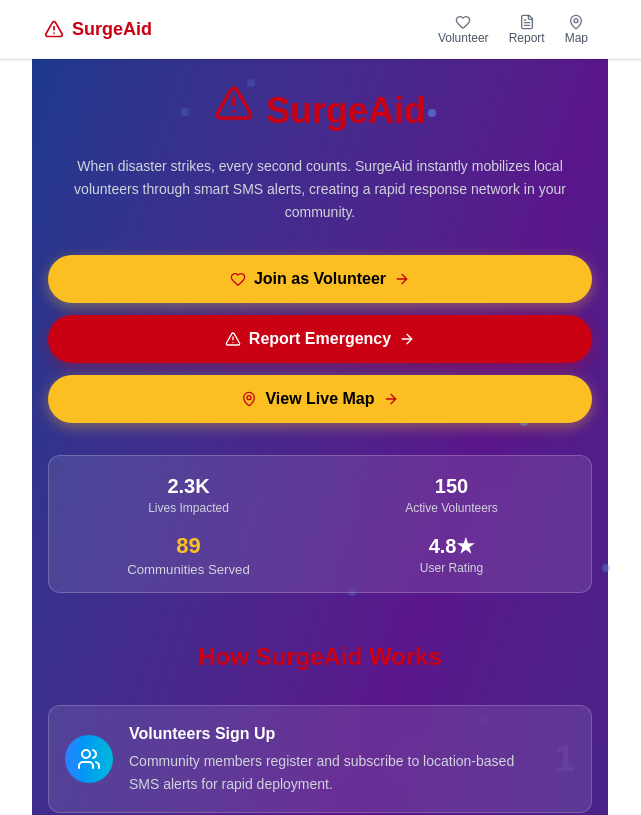
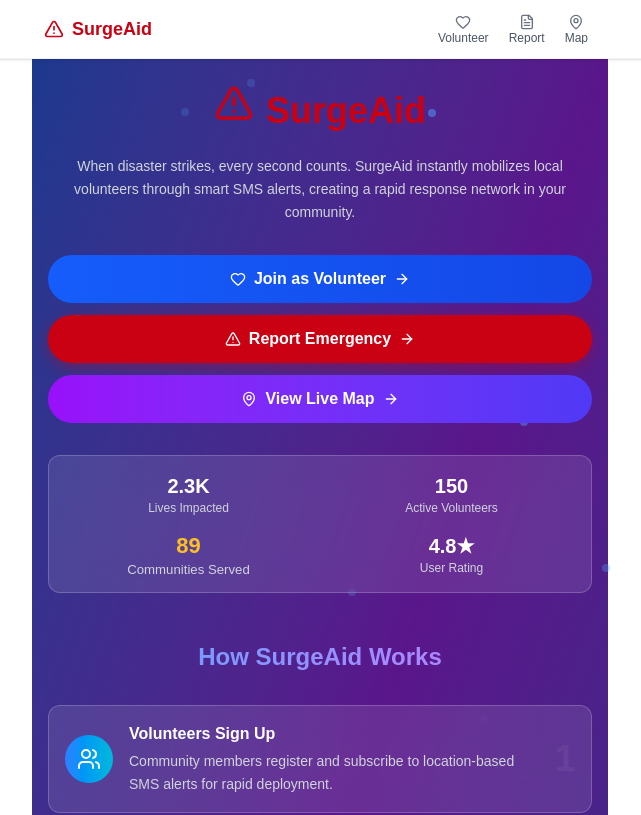
Before and after one commit to Kush1601/SurgeAid, a Next.js app: page / in a window 1280 px wide. Shown: the top 815 px of the page, without its empty margins (320-961 px from the left). Built offline with nearby package versions, Linux system fonts and the light colour scheme.

Commit message:
fixed UI color

```diff
--- a/app/page.js
+++ b/app/page.js
@@ -64,14 +64,13 @@ export default function Home() {
           <div className="flex flex-col gap-3 mb-8">
             <a
               href="/volunteer"
-              className="group relative overflow-hidden text-black px-6 py-3 rounded-full font-semibold transition-all duration-300 transform hover:scale-105"
-              style={{backgroundColor: '#fbbf24', boxShadow: '0 4px 14px 0 rgba(251, 191, 36, 0.39)'}}
+              className="group relative overflow-hidden bg-gradient-to-r from-blue-600 to-blue-700 hover:from-blue-700 hover:to-blue-800 text-white px-6 py-3 rounded-full font-semibold transition-all duration-300 transform hover:scale-105"
             >
               <div className="absolute inset-0 bg-gradient-to-r from-white/0 via-white/20 to-white/0 transform -skew-x-12 -translate-x-full group-hover:translate-x-full transition-transform duration-700"></div>
               <span className="relative flex items-center justify-center gap-2">
-                <Heart className="w-4 h-4" style={{color: '#ca0013'}} />
+                <Heart className="w-4 h-4" />
                 Join as Volunteer
-                <ArrowRight className="w-4 h-4 group-hover:translate-x-1 transition-transform" style={{color: '#ca0013'}} />
+                <ArrowRight className="w-4 h-4 group-hover:translate-x-1 transition-transform" />
               </span>
             </a>
 
@@ -90,14 +89,13 @@ export default function Home() {
 
             <a
               href="/map"
-              className="group relative overflow-hidden text-black px-6 py-3 rounded-full font-semibold transition-all duration-300 transform hover:scale-105"
-              style={{backgroundColor: '#fbbf24', boxShadow: '0 4px 14px 0 rgba(251, 191, 36, 0.39)'}}
+              className="group relative overflow-hidden bg-gradient-to-r from-purple-600 to-indigo-600 hover:from-purple-700 hover:to-indigo-700 text-white px-6 py-3 rounded-full font-semibold transition-all duration-300 transform hover:scale-105"
             >
               <div className="absolute inset-0 bg-gradient-to-r from-white/0 via-white/20 to-white/0 transform -skew-x-12 -translate-x-full group-hover:translate-x-full transition-transform duration-700"></div>
               <span className="relative flex items-center justify-center gap-2">
-                <MapPin className="w-4 h-4" style={{color: '#ca0013'}} />
+                <MapPin className="w-4 h-4" />
                 View Live Map
-                <ArrowRight className="w-4 h-4 group-hover:translate-x-1 transition-transform" style={{color: '#ca0013'}} />
+                <ArrowRight className="w-4 h-4 group-hover:translate-x-1 transition-transform" />
               </span>
             </a>
           </div>
@@ -123,7 +121,7 @@ export default function Home() {
 
         {/* How it Works Section */}
         <section className={`mb-12 transform transition-all duration-1000 delay-300 ${isVisible ? 'translate-y-0 opacity-100' : 'translate-y-10 opacity-0'}`}>
-          <h2 className="text-2xl font-bold text-center mb-8" style={{color: '#ca0013'}}>
+          <h2 className="text-2xl font-bold text-center mb-8 bg-gradient-to-r from-blue-400 to-purple-400 bg-clip-text text-transparent">
             How SurgeAid Works
           </h2>
 
--- a/app/report/page.js
+++ b/app/report/page.js
@@ -193,8 +193,7 @@ export default function ReportPage() {
                   type="button"
                   onClick={useGeolocation}
                   disabled={locationLoading}
-                  className="w-full py-3 text-white rounded-xl transition-colors disabled:opacity-50 disabled:cursor-not-allowed flex items-center justify-center gap-2"
-                  style={{backgroundColor: locationLoading ? 'rgba(156, 163, 175, 0.3)' : 'rgba(251, 191, 36, 0.3)', border: '1px solid rgba(251, 191, 36, 0.3)'}}
+                  className="w-full py-3 bg-purple-600/30 hover:bg-purple-600/50 border border-purple-400/30 text-white rounded-xl transition-colors disabled:opacity-50 disabled:cursor-not-allowed flex items-center justify-center gap-2"
                 >
                   {locationLoading ? (
                     <>
--- a/app/volunteer/page.js
+++ b/app/volunteer/page.js
@@ -159,8 +159,7 @@ export default function VolunteerForm() {
               <button
                 type="submit"
                 disabled={loading}
-                className="group w-full relative overflow-hidden text-black px-6 py-4 rounded-xl font-semibold transition-all duration-300 transform hover:scale-105 disabled:scale-100 disabled:cursor-not-allowed"
-                style={{backgroundColor: loading ? '#9ca3af' : '#fbbf24', boxShadow: loading ? 'none' : '0 4px 14px 0 rgba(251, 191, 36, 0.39)'}}
+                className="group w-full relative overflow-hidden bg-gradient-to-r from-blue-600 to-purple-600 hover:from-blue-700 hover:to-purple-700 disabled:from-gray-600 disabled:to-gray-700 text-white px-6 py-4 rounded-xl font-semibold transition-all duration-300 transform hover:scale-105 disabled:scale-100 disabled:cursor-not-allowed"
               >
                 <div className="absolute inset-0 bg-gradient-to-r from-white/0 via-white/20 to-white/0 transform -skew-x-12 -translate-x-full group-hover:translate-x-full transition-transform duration-700"></div>
                 <span className="relative flex items-center justify-center gap-2">
@@ -171,7 +170,7 @@ export default function VolunteerForm() {
                     </>
                   ) : (
                     <>
-                      <Heart className="w-5 h-5" style={{color: '#ca0013'}} />
+                      <Heart className="w-5 h-5" />
                       Join as Volunteer Hero
                     </>
                   )}
```
